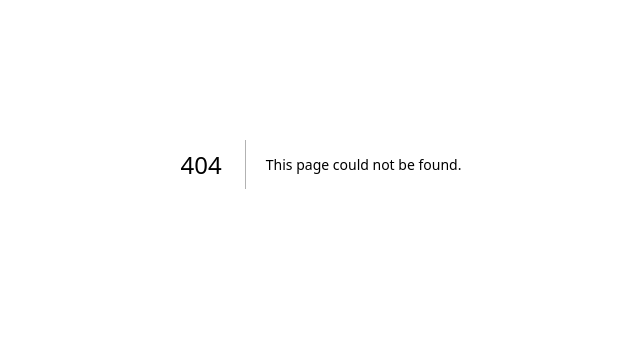
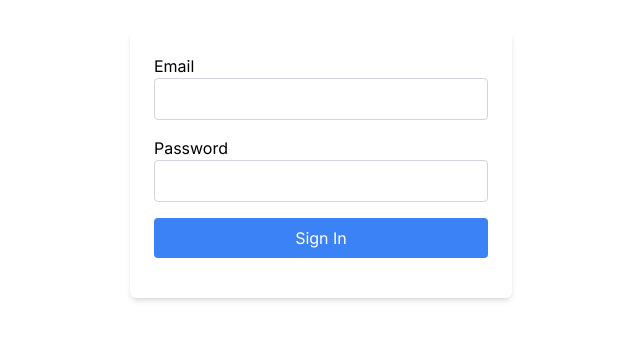
Before and after one commit to heart-01/next-prisma, a Next.js app: page /login in a window 1280 px wide. Before the commit this address had no page. Shown: the part 236-576 px from the top of the page, without its empty margins (319-959 px from the left). Built offline with nearby package versions, Linux system fonts and the light colour scheme.

Commit message:
Feat: Add page login

```diff
--- /dev/null
+++ b/src/app/login/page.tsx
@@ -0,0 +1,62 @@
+"use client";
+
+import { useState } from "react";
+import { signIn } from "next-auth/react";
+import { useRouter } from "next/navigation";
+
+export default function SignIn() {
+  const [email, setEmail] = useState("");
+  const [password, setPassword] = useState("");
+  const router = useRouter();
+
+  const handleSubmit = async (e: React.FormEvent<HTMLFormElement>) => {
+    e.preventDefault();
+    try {
+      const result = await signIn("credentials", {
+        redirect: false,
+        email,
+        password,
+      });
+
+      if (result?.error) {
+        console.error(result?.error);
+      } else {
+        router.push("/profile");
+      }
+    } catch (error) {
+      console.log("error", error);
+    }
+  };
+
+  return (
+    <div className="flex h-screen items-center justify-center">
+      <form onSubmit={handleSubmit} className="bg-white p-6 rounded-md shadow-md">
+        <div className="mb-4">
+          <label htmlFor="email">Email</label>
+          <input
+            id="email"
+            type="email"
+            value={email}
+            onChange={(e) => setEmail(e.target.value)}
+            required
+            className="w-full border border-gray-300 px-3 py-2 rounded" // Added border
+          />
+        </div>
+        <div className="mb-4">
+          <label htmlFor="password">Password</label>
+          <input
+            id="password"
+            type="password"
+            value={password}
+            onChange={(e) => setPassword(e.target.value)}
+            required
+            className="w-full border border-gray-300 px-3 py-2 rounded" // Added border
+          />
+        </div>
+        <button type="submit" className="w-full bg-blue-500 text-white py-2 rounded mb-4">
+          Sign In
+        </button>{" "}
+      </form>
+    </div>
+  );
+}
```
